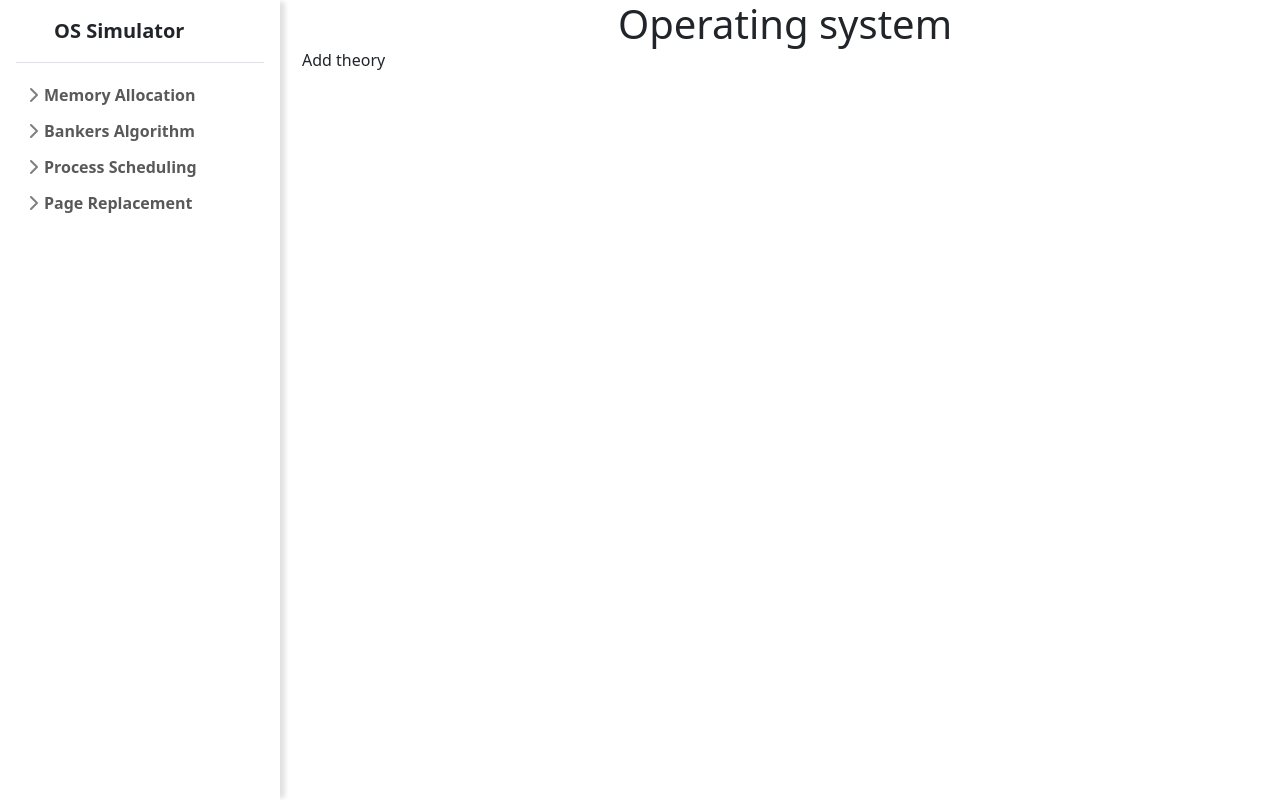
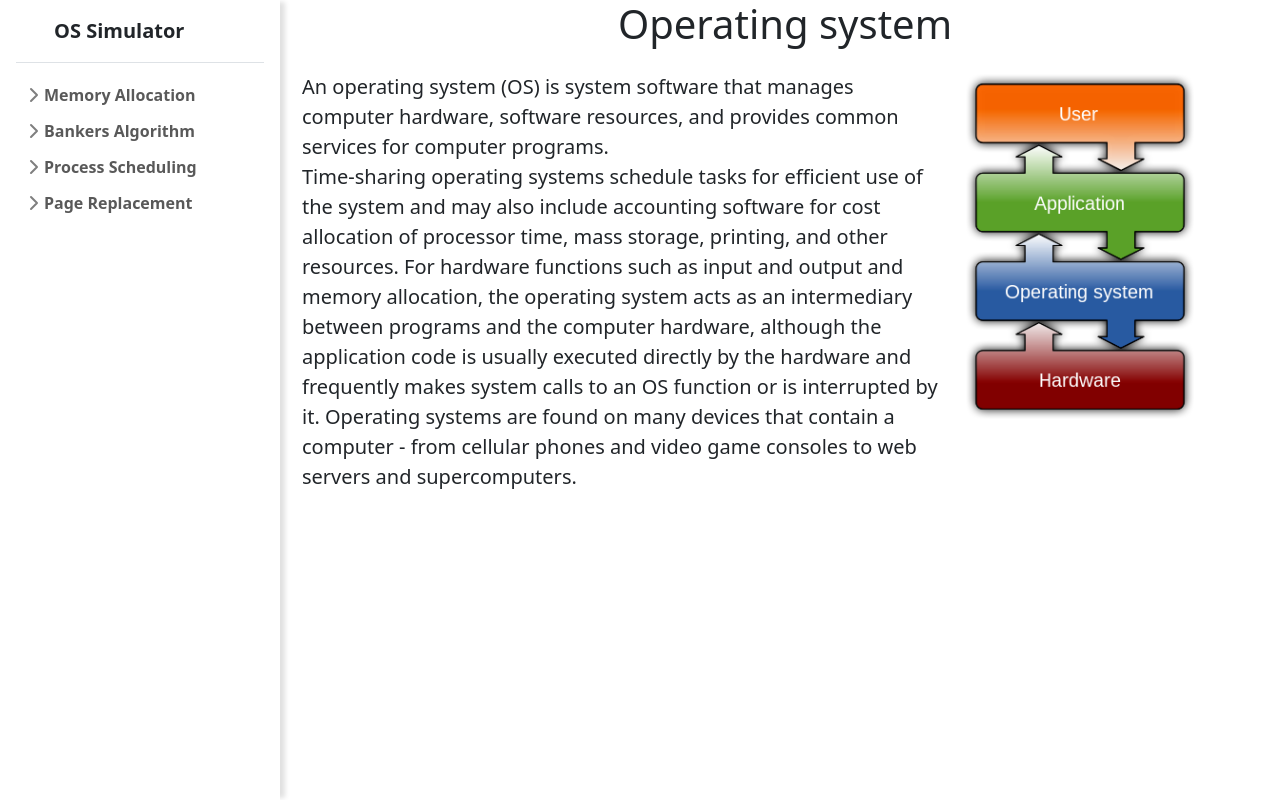
Before and after one commit to hrushikeshj/os-simulator, a plain HTML site: page index.html in a window 1280 px wide. Drawn offline with nearby package versions, Linux system fonts and the light colour scheme.

Commit message:
edit indix

```diff
--- a/index.html
+++ b/index.html
@@ -193,7 +193,20 @@
   </div>
   <div class="container">
     <div class="display-6 text-center">Operating system</div>
-    Add theory
+    <div class="row mt-4">
+        <p class="col-12 col-sm-8 fs-5">
+            An operating system (OS) is system software that manages computer hardware, software resources, and provides common services for computer programs.
+            <br>
+            Time-sharing operating systems schedule tasks for efficient use of the system and may also include accounting software for cost allocation of processor time, mass storage, printing, and other resources.
+            For hardware functions such as input and output and memory allocation, the operating
+            system acts as an intermediary between programs and the computer hardware, although
+            the application code is usually executed directly by the hardware and frequently makes system calls to an OS function or is interrupted by it. Operating systems are found on many devices that contain a computer - from cellular phones and video game consoles to web servers and supercomputers.
+        </p>
+        <div class="col-12 col-sm-4">
+            <img src="images/os_flow.png" style=" height: 80%;" alt="page_replacement.jpg" class="">
+        </div>
+
+  </div>
   </div>
 </main>
   </body>
```
Also changed, not shown: page_replacement/index.html (+1 -1 lines), images/os_flow.png (added).
